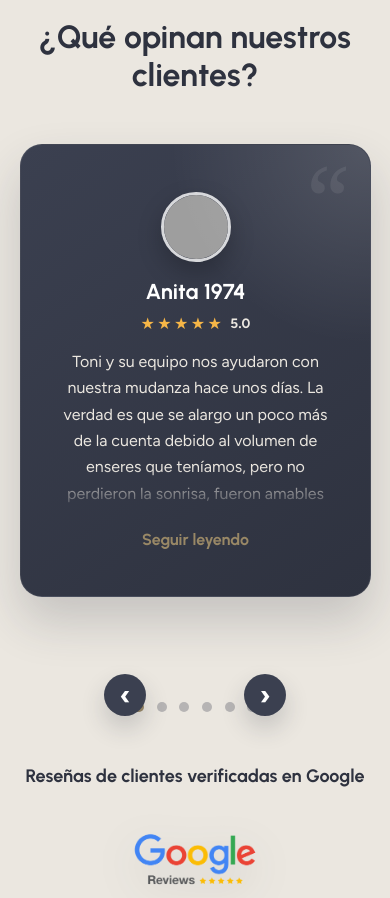
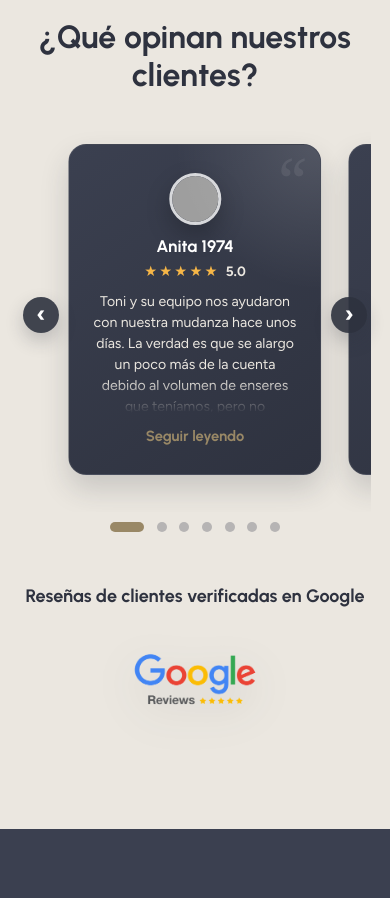
Before and after one commit to Soulzen/mudanzastcolau, a Next.js app: page / in a window 390 px wide. Shown: the part 5440-6338 px from the top of the page. Built offline with nearby package versions, Linux system fonts and the light colour scheme; grey boxes are pictures that could not be loaded.

Commit message:
Refactor reviews carousel and card styles: adjusted dimensions, padding, and font sizes for improved responsiveness; enhanced layout structure for better display across devices.

```diff
--- a/src/components/reviews/review_card/review_card.module.css
+++ b/src/components/reviews/review_card/review_card.module.css
@@ -1,16 +1,17 @@
 .review__card {
   position: relative;
+  flex: 0 0 var(--slide-size);
   display: flex;
   flex-direction: column;
   align-items: center;
   justify-content: flex-start;
-  min-height: 430px;
-  padding: 2.25em 2em;
+  min-height: 390px;
+  padding: 1.6em 1.35em;
   overflow: hidden;
   background: linear-gradient(145deg, var(--clr-secondary), var(--clr-terciary));
   border: 1px solid rgba(255, 255, 255, 0.08);
   border-radius: 22px;
-  box-shadow: 0 24px 48px rgba(46, 50, 63, 0.2);
+  box-shadow: 0 14px 28px rgba(46, 50, 63, 0.18);
   transition: transform 0.3s ease, opacity 0.3s ease, box-shadow 0.3s ease;
 }
 
@@ -27,8 +28,8 @@
 }
 
 .review__image {
-  width: 70px;
-  height: 70px;
+  width: 62px;
+  height: 62px;
   object-fit: cover;
   border-radius: 50%;
   margin-bottom: 0.75em;
@@ -41,13 +42,13 @@
   top: 0.05em;
   right: 0.22em;
   font-family: Georgia, serif;
-  font-size: 6rem;
+  font-size: 5rem;
   line-height: 1;
   color: rgba(255, 255, 255, 0.08);
 }
 
 .review__name {
-  font-size: 1.35rem;
+  font-size: 1.2rem;
   font-weight: 700;
   font-family: var(--font-accent);
   text-align: center;
@@ -73,7 +74,7 @@
 }
 
 .review__text {
-  font-size: 1rem;
+  font-size: 0.95rem;
   font-family: var(--font-basic);
   text-align: center;
   line-height: 1.65em;
@@ -102,36 +103,111 @@
 }
 
 .collapsed {
-  max-height: 165px;
+  max-height: 150px;
   overflow: hidden;
   mask-image: linear-gradient(to bottom, black 72%, transparent 100%);
 }
 
 @media (min-width: 900px) {
   .review__card_main {
-    min-height: 470px;
-    transform: translateY(-10px) scale(1.03);
+    min-height: 410px;
+    opacity: 1;
+    transform: translateY(-10px) scale(1);
   }
 
   .review__card_side {
-    min-height: 370px;
-    opacity: 0.72;
-    transform: scale(0.92);
+    min-height: 330px;
+    opacity: 0.68;
+    transform: scale(0.84);
   }
 
   .review__card_side:hover {
     opacity: 0.88;
-    transform: translateY(-4px) scale(0.94);
+    transform: translateY(-4px) scale(0.86);
   }
 
   .review__card_main:hover {
-    box-shadow: 0 30px 58px rgba(46, 50, 63, 0.28);
-    transform: translateY(-14px) scale(1.035);
+    box-shadow: 0 22px 42px rgba(46, 50, 63, 0.24);
+    transform: translateY(-12px) scale(1.008);
   }
 }
 
-@media (max-width: 899px) {
+@media (min-width: 600px) and (max-width: 899px) {
+  .review__card {
+    min-height: 350px;
+    padding: 1.5em 1.35em;
+  }
+
+  .review__image {
+    width: 58px;
+    height: 58px;
+  }
+
+  .review__quote {
+    font-size: 4.5rem;
+  }
+
+  .review__name {
+    font-size: 1.15rem;
+  }
+
+  .review__text {
+    font-size: 0.92rem;
+    line-height: 1.55em;
+  }
+
+  .collapsed {
+    max-height: 128px;
+  }
+
   .review__card_side {
-    display: none;
+    opacity: 0.75;
+    transform: scale(0.92);
   }
 }
+
+@media (max-width: 599px) {
+  .review__card {
+    min-height: 330px;
+    padding: 1.35em 1.15em;
+    border-radius: 18px;
+  }
+
+  .review__image {
+    width: 52px;
+    height: 52px;
+    margin-bottom: 0.5em;
+  }
+
+  .review__quote {
+    font-size: 4rem;
+  }
+
+  .review__name {
+    font-size: 1.05rem;
+    margin-bottom: 0.35em;
+  }
+
+  .review__rating {
+    margin-bottom: 0.75em;
+    font-size: 0.9rem;
+  }
+
+  .review__text {
+    font-size: 0.88rem;
+    line-height: 1.5em;
+  }
+
+  .button {
+    font-size: 0.92rem;
+  }
+
+  .collapsed {
+    max-height: 122px;
+  }
+
+  .review__card_side {
+    opacity: 1;
+    transform: none;
+  }
+}
--- a/src/components/reviews/reviews_carousel/reviews_carousel.module.css
+++ b/src/components/reviews/reviews_carousel/reviews_carousel.module.css
@@ -1,21 +1,32 @@
 .review__content {
-  max-width: 1120px;
+  max-width: 1040px;
   margin: 0 auto;
 }
 
 .review__carousel {
+  --slide-size: 100%;
+  --slide-gap: 1.25em;
+  --slide-step: calc(var(--slide-size) + var(--slide-gap));
+  --center-offset: 0px;
   position: relative;
   display: flex;
   justify-content: center;
   align-items: center;
-  padding: 1em 3.5em 0;
+  padding: 1em 0 2.5em;
+}
+
+.review__viewport {
+  width: 100%;
+  overflow: hidden;
+  padding: 1.5em 1.25em 2.25em;
+  margin: -1.5em -1.25em -2.25em;
 }
 
 .reviewCard__container {
-  display: grid;
-  grid-template-columns: 1fr;
-  width: 100%;
-  animation: cardsIn 0.35s ease both;
+  display: flex;
+  gap: var(--slide-gap);
+  transition: transform 0.5s cubic-bezier(0.22, 1, 0.36, 1);
+  will-change: transform;
 }
 
 .review__button {
@@ -81,23 +92,8 @@
   background-color: var(--clr-accent);
 }
 
-@keyframes cardsIn {
-  from {
-    opacity: 0;
-    transform: translateY(12px) scale(0.99);
-  }
-
-  to {
-    opacity: 1;
-    transform: translateY(0) scale(1);
-  }
-}
-
 @media (prefers-reduced-motion: reduce) {
-  .reviewCard__container {
-    animation: none;
-  }
-
+  .reviewCard__container,
   .review__button,
   .pagination__button {
     transition: none;
@@ -106,44 +102,62 @@
 
 @media (min-width: 900px) {
   .review__carousel {
-    padding: 1.5em 4em 0;
+    --slide-size: 42%;
+    --slide-gap: 1em;
+    --center-offset: calc((100% - var(--slide-size)) / 2);
+    padding: 0.5em 3em 1.5em;
   }
 
-  .reviewCard__container {
-    grid-template-columns: minmax(0, 0.72fr) minmax(0, 1.15fr) minmax(0, 0.72fr);
-    align-items: center;
-    gap: 1.25em;
+  .review__viewport {
+    padding: 2.25em 1.5em 2.75em;
+    margin: -2.25em -1.5em -2.75em;
+  }
+}
+
+@media (min-width: 600px) and (max-width: 899px) {
+  .review__carousel {
+    --slide-size: 72%;
+    --center-offset: calc((100% - var(--slide-size)) / 2);
   }
 }
 
 @media (max-width: 599px) {
   .review__carousel {
-    padding: 0.5em 0 0;
+    --slide-size: 88%;
+    --center-offset: calc((100% - var(--slide-size)) / 2);
+    padding: 0.5em 0 1em;
+  }
+
+  .review__viewport {
+    padding: 1em 1.5em 1.75em;
+    margin: -1em -1.5em -1.75em;
   }
 
   .review__button {
-    top: auto;
-    bottom: -4.25em;
-    width: 42px;
-    height: 42px;
-    font-size: 1.75rem;
-    transform: none;
+    top: 50%;
+    bottom: auto;
+    width: 36px;
+    height: 36px;
+    font-size: 1.45rem;
+    background-color: rgba(46, 50, 63, 0.9);
+    box-shadow: 0 8px 18px rgba(46, 50, 63, 0.24);
+    transform: translateY(-50%);
   }
 
   .review__button:hover,
   .review__button:focus-visible {
-    transform: scale(1.05);
+    transform: translateY(-50%) scale(1.05);
   }
 
   .review__button_prev {
-    left: calc(50% - 3.25em);
+    left: 0.15em;
   }
 
   .review__button_next {
-    right: calc(50% - 3.25em);
+    right: 0.15em;
   }
 
   .pagination {
-    margin-top: 5em;
+    margin-top: 1.25em;
   }
 }
--- a/src/components/reviews/reviews_carousel/reviews_carousel.tsx
+++ b/src/components/reviews/reviews_carousel/reviews_carousel.tsx
@@ -32,12 +32,6 @@ const Carousel = ({ reviews }: CarouselProps) => {
     setCurrentReview(nextReview)
   }
 
-  const visibleReviews = [
-    reviews[prevReview(currentReview)],
-    reviews[currentReview],
-    reviews[nextReview(currentReview)]
-  ]
-
   const handleTouchStart = (e: React.TouchEvent) => {
     setTouchStart(e.targetTouches[0].clientX)
     setTouchEnd(e.targetTouches[0].clientX)
@@ -71,14 +65,21 @@ const Carousel = ({ reviews }: CarouselProps) => {
           ‹
         </button>
 
-        <div className={styles.reviewCard__container} key={currentReview}>
-          {visibleReviews.map((review, index) => (
-            <ReviewCard
-              key={`${review.id}-${currentReview}-${index}`}
-              review={review}
-              main={index === 1}
-            />
-          ))}
+        <div className={styles.review__viewport}>
+          <div
+            className={styles.reviewCard__container}
+            style={{
+              transform: `translateX(calc(var(--center-offset) - ${currentReview} * var(--slide-step)))`
+            }}
+          >
+            {reviews.map((review, index) => (
+              <ReviewCard
+                key={review.id}
+                review={review}
+                main={index === currentReview}
+              />
+            ))}
+          </div>
         </div>
 
         <button
```
